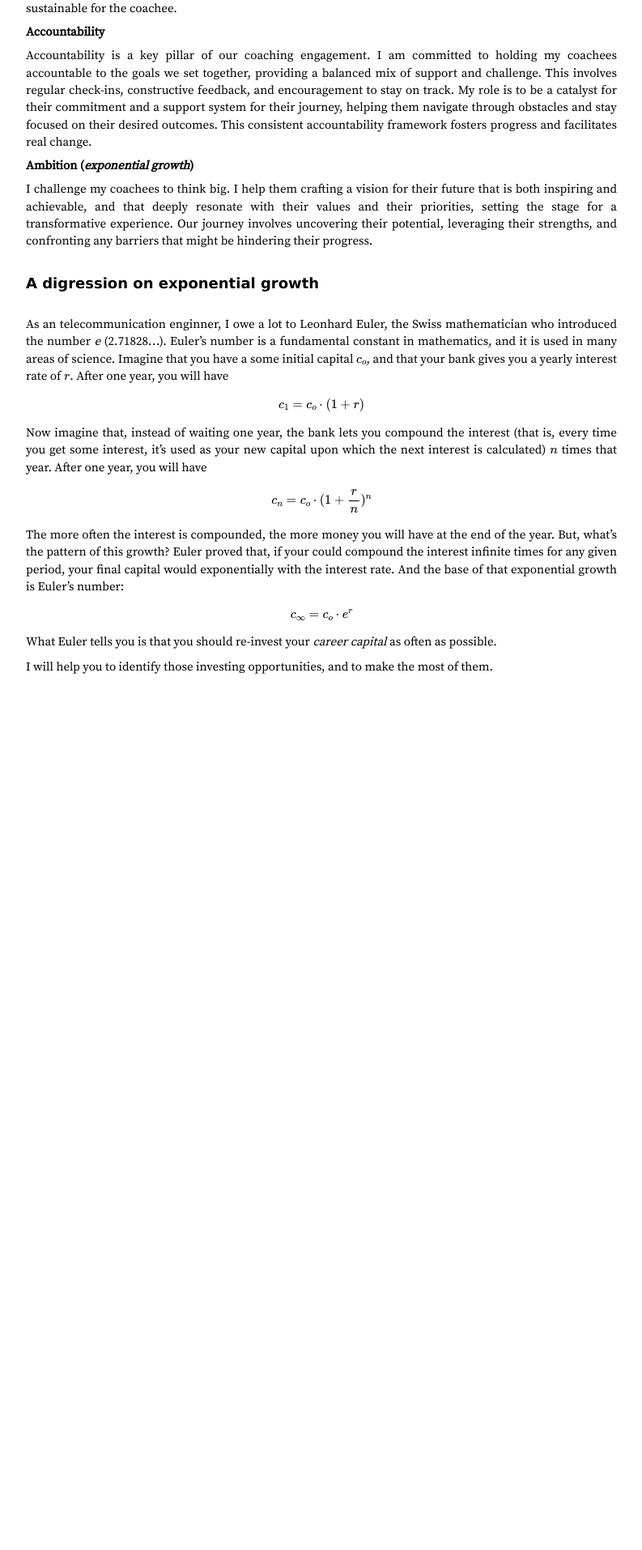
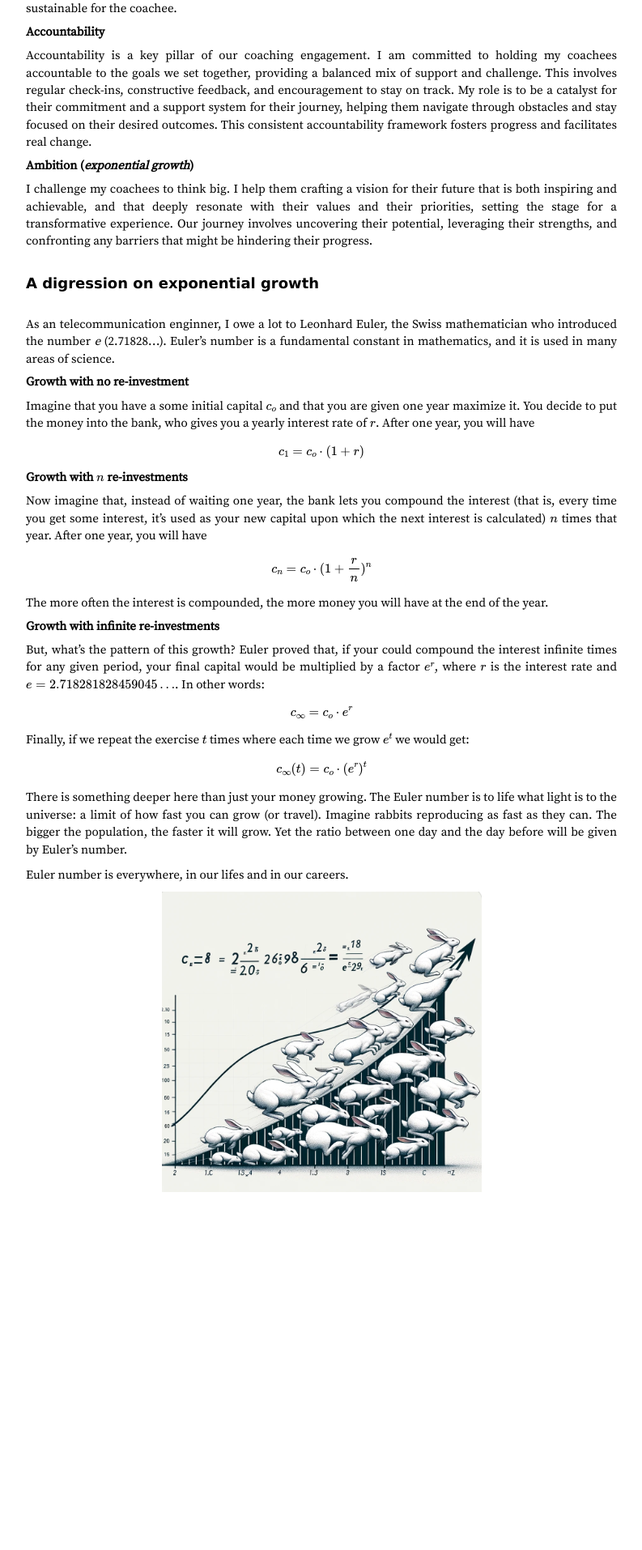
Before and after one commit to alumbreras/alumbreras.github.io, a Jekyll site: the page built from _pages/coaching.md, in a window 1280 px wide. Shown: the part 906-2820 px from the top of the page at 81% size, without its empty margins (243-1036 px from the left). Built offline with Jekyll 4.4.1, drawn with Linux system fonts in a browser that asks for light colours; nearby versions of some CDN libraries; formulas are drawn with MathJax 3; comment, search, counter and statistics services are not loaded.

Commit message:
update content

```diff
--- a/_pages/coaching.md
+++ b/_pages/coaching.md
@@ -49,7 +49,11 @@ I challenge my coachees to think big. I help them crafting a vision for their fu
 
 ## A digression on exponential growth
 
-As an telecommunication enginner, I owe a lot to Leonhard Euler, the Swiss mathematician who introduced the number *e* (2.71828...). Euler's number is a fundamental constant in mathematics, and it is used in many areas of science. Imagine that you have a some initial capital $$c_o$$, and that your bank gives you a yearly interest rate of $$r$$. After one year, you will have
+As an telecommunication enginner, I owe a lot to Leonhard Euler, the Swiss mathematician who introduced the number *e* (2.71828...). Euler's number is a fundamental constant in mathematics, and it is used in many areas of science.
+
+#### Growth with no re-investment
+
+Imagine that you have a some initial capital $$c_o$$ and that you are given one year maximize it. You decide to put the money into the bank, who gives you a yearly interest rate of $$r$$. After one year, you will have
 
 
 $$
@@ -57,18 +61,39 @@ c_1 = c_o \cdot (1+r)
 $$
 
 
+#### Growth with $n$ re-investments
+
 Now imagine that, instead of waiting one year, the bank lets you compound the interest (that is, every time you get some interest, it's used as your new capital upon which the next interest is calculated) $$n$$ times that year. After one year, you will have
 
 $$
 c_{n} = c_o \cdot (1+\frac{r}{n})^{n}
 $$
 
-The more often the interest is compounded, the more money you will have at the end of the year. But, what's the pattern of this growth? Euler proved that, if your could compound the interest infinite times for any given period, your final capital would exponentially with the interest rate. And the base of that exponential growth is Euler's number:
+The more often the interest is compounded, the more money you will have at the end of the year.
+
+#### Growth with infinite re-investments
+
+But, what's the pattern of this growth? Euler proved that, if your could compound the interest infinite times for any given period, your final capital would be multiplied by a factor $e^r$, where $r$ is the interest rate and $e=2.718281828459045...$. In other words:
 
 $$
 c_{\infty} = c_o \cdot e^r
 $$
 
-What Euler tells you is that you should re-invest your *career capital* as often as possible.
+Finally, if we repeat the exercise $t$ times where each time we grow $e^t$ we would get:
 
-I will help you to identify those investing opportunities, and to make the most of them.
+$$
+c_{\infty}(t) = c_o \cdot (e^{r})^t
+$$
+
+There is something deeper here than just your money growing. The Euler number is to life what light is to the universe: a limit of how fast you can grow (or travel). Imagine rabbits reproducing as fast as they can. The bigger the population, the faster it will grow. Yet the ratio between one day and the day before will be given by Euler's number.
+
+Euler number is everywhere, in our lifes and in our careers.
+
+<div style="text-align: center;">
+    <img src="{{site.baseurl}}/assets/img/DALLE-rabbits-exponential.png" alt="Exponential growth illustration" />
+</div>
+
+
+<br>
+<br>
+<br>
```
Also changed, not shown: _pages/research.md (+1 -1 lines), _posts/2023-04-11-ChatGPT.md (added, +56 -0 lines), index.md (+1 -0 lines), assets/img/DALLE-rabbits-exponential.png (added).
